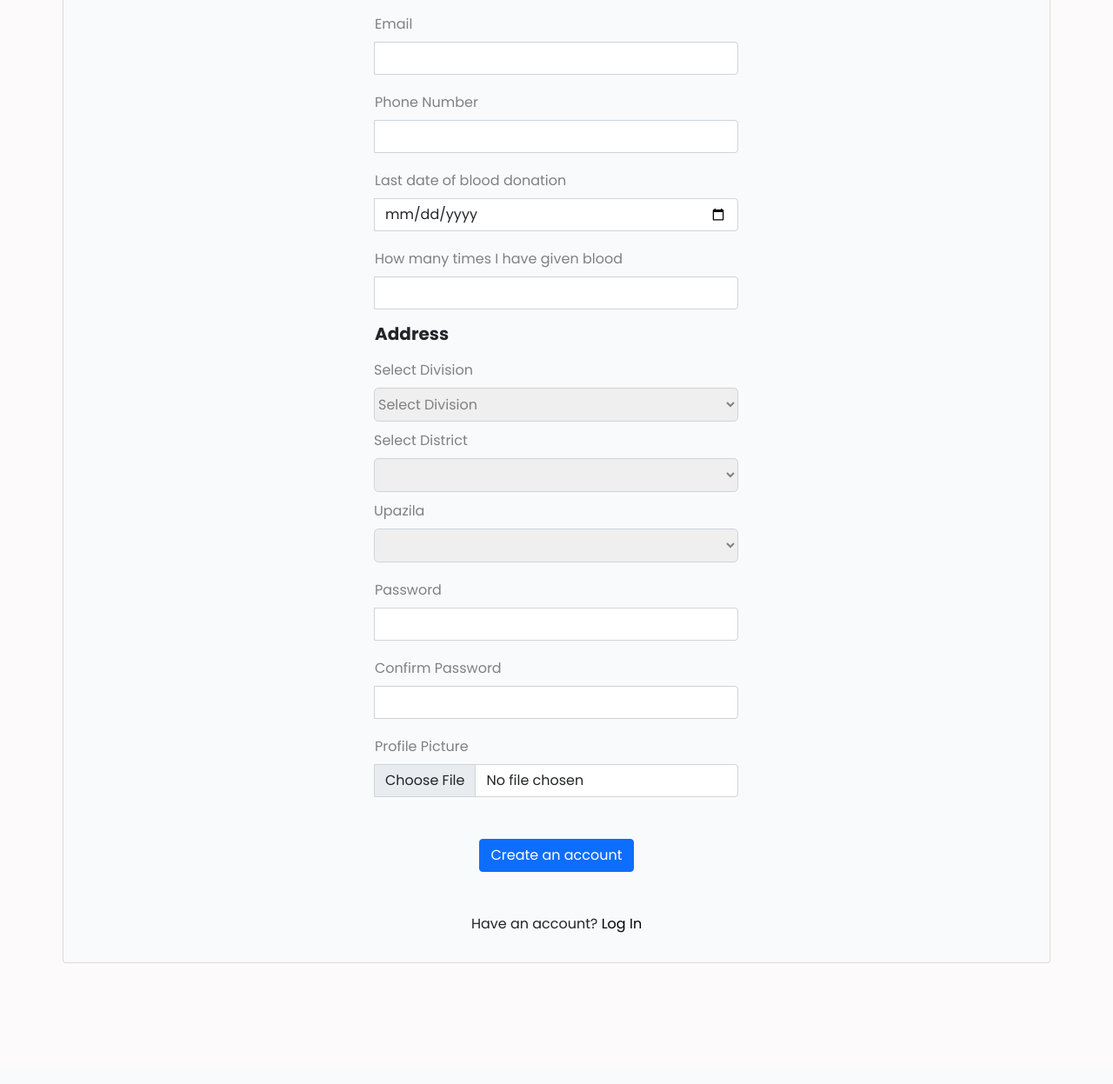
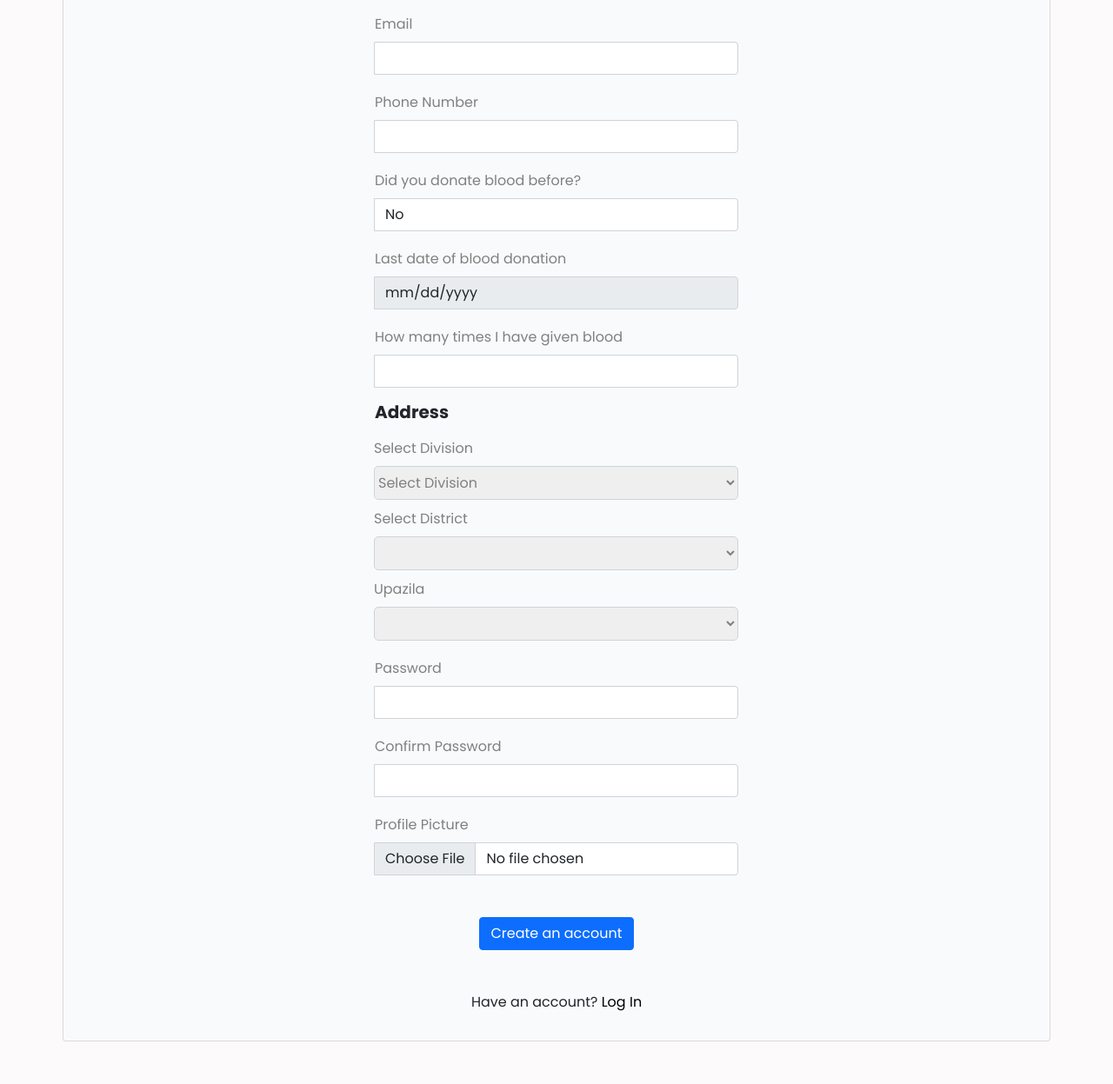
Before and after one commit to mr-teslaa/bloodbank, a Flask app: page /register in a window 1280 px wide. Shown: the part 518-1765 px from the top of the page at 87% size. Before the commit the page ends 1626 px from the top, so only its background shows below. Run offline with Flask 2, Linux system fonts and the light colour scheme; lists and menus that the app fills with data are empty; some libraries are stand-ins or nearby versions.

Commit message:
fixing date problem in db

```diff
--- a/bloodbank/routes.py
+++ b/bloodbank/routes.py
@@ -58,7 +58,16 @@ def register():
         hashed_password = bcrypt.generate_password_hash(form.password.data).decode('utf-8')
         if form.picture.data:
             profile_picture = save_profile_picture(form.picture.data)
-            user = User(name=form.name.data, username=form.username.data,\
+            if request.form.get('confirmdonor') == 'No':
+                user = User(name=form.name.data, username=form.username.data,\
+                        bloodgroup=form.bloodgroup.data,\
+                        email=form.email.data, password=hashed_password,\
+                        lastdate=db.null(), numberofdonation=form.numberofdonation.data,\
+                        mobile=form.mobile.data, division=request.form.get('division'),\
+                        district=request.form.get('district'), upazila=request.form.get('upazila'),\
+                        image_file=profile_picture)
+            else:
+                user = User(name=form.name.data, username=form.username.data,\
                         bloodgroup=form.bloodgroup.data,\
                         email=form.email.data, password=hashed_password,\
                         lastdate=form.lastdate.data, numberofdonation=form.numberofdonation.data,\
@@ -66,12 +75,21 @@ def register():
                         district=request.form.get('district'), upazila=request.form.get('upazila'),\
                         image_file=profile_picture)
         else:
-            user = User(name=form.name.data, username=form.username.data,\
+            if request.form.get('confirmdonor') == 'No':
+                user = User(name=form.name.data, username=form.username.data,\
+                        bloodgroup=form.bloodgroup.data,\
+                        email=form.email.data, password=hashed_password,\
+                        lastdate=db.null(), numberofdonation=form.numberofdonation.data,\
+                        mobile=form.mobile.data, division=request.form.get('division'),\
+                        district=request.form.get('district'), upazila=request.form.get('upazila') )
+            else:
+                user = User(name=form.name.data, username=form.username.data,\
                         bloodgroup=form.bloodgroup.data,\
                         email=form.email.data, password=hashed_password,\
                         lastdate=form.lastdate.data, numberofdonation=form.numberofdonation.data,\
                         mobile=form.mobile.data, division=request.form.get('division'),\
                         district=request.form.get('district'), upazila=request.form.get('upazila') )
+
         db.session.add(user)
         db.session.commit()
         flash('Your account has been created! You are now able to log in', 'success')
--- a/bloodbank/templates/dashboard.html
+++ b/bloodbank/templates/dashboard.html
@@ -45,7 +45,11 @@
                             </tr>
                             <tr>
                                 <th scope="row">LAST DATE OF BLOOD DONATION</th>
-                                <td>{{ current_user.lastdate.strftime('%d-%m-%Y') }}</td>
+                                {% if current_user.lastdate %}
+                                    <td>{{ current_user.lastdate.strftime('%d-%m-%Y') }}</td>
+                                {% else %}
+                                    <td>{{ current_user.lastdate }}</td>
+                                {% endif %}
                             </tr>
                             <tr>
                                 <th scope="row">HOW MANY TIMES HAVE I GIVEN BLOOD</th>
--- a/bloodbank/templates/profile.html
+++ b/bloodbank/templates/profile.html
@@ -38,7 +38,11 @@
                             </tr>
                             <tr>
                                 <th scope="row">LAST DATE OF BLOOD DONATION</th>
-                                <td>{{ user.lastdate.strftime('%d-%m-%Y') }}</td>
+                                {% if user.lastdate %}
+                                    <td>{{ user.lastdate.strftime('%d-%m-%Y') }}</td>
+                                {% else %}
+                                    <td>{{ user.lastdate }}</td>
+                                {% endif %}
                             </tr>
                             <tr>
                                 <th scope="row">HOW MANY TIMES HAVE I GIVEN BLOOD</th>
--- a/bloodbank/templates/register.html
+++ b/bloodbank/templates/register.html
@@ -148,30 +148,50 @@
                                 {% endif %}
                             </div>
 
+                            <!-- make sure he donate the blood before -->
+                            <div class="form-group input-group">
+                                <label for="confirmdonor" class="form-label" style="margin-left: 0;">
+                                    Did you donate blood before?
+                                </label>
+                                <select name="confirmdonor" id="donation" class="form-control" onchange="checkdonor()" style="width: 100%;">
+                                    <option value="No">No</option>
+                                    <option value="Yes">Yes</option>
+                                </select>
+                            </div>
+
                             <!-- form-group// -->
                             <div class="form-group input-group">
-                                <!--div class="input-group-prepend">
-                                    <span class="input-group-text"> <i class='bx bxs-phone' ></i> </span>
-                                </div-->
-                                <!--elect class="custom-select" style="max-width: 120px;">
-                                    <option selected="">+880</option>
-                                    <option value="1">+972</option>
-                                    <option value="2">+198</option>
-                                    <option value="3">+701</option>
-                                </select-->
                                 {{ form.lastdate.label(class="form-label", style="margin-left: 0;") }}
 
                                 {% if form.lastdate.errors %}
-                                    {{ form.lastdate(class="form-control is-invalid") }}
+                                    {{ form.lastdate(class="form-control is-invalid", id="lastdate") }}
                                     <div class="invalid-feedback">
                                         {% for error in form.lastdate.errors %}
                                             <span>{{ error }}</span>
                                         {% endfor %}
                                     </div>
                                 {% else %}
-                                    {{ form.lastdate(class="form-control") }}
+                                    {{ form.lastdate(class="form-control", id="lastdate") }}
                                 {% endif %}
                             </div>
+
+                            <script>
+                                const checkdonor = () => {
+                                    const donorvalue = document.querySelector('#donation').value,
+                                        lastdate = document.querySelector('#lastdate');
+
+                                    // disable the date field if he/she didn't donate the blood before
+                                    if (donorvalue === 'Yes') {
+                                        lastdate.removeAttribute('disabled');
+                                    } else {
+                                        lastdate.setAttribute("disabled", true);
+                                    }
+                                }
+
+                                document.addEventListener('DOMContentLoaded', () => {
+                                    checkdonor();
+                                });
+                            </script>
 
                             <!-- form-group// -->
                             <div class="form-group input-group">
--- a/bloodbank/templates/root.html
+++ b/bloodbank/templates/root.html
@@ -6,7 +6,7 @@
         <meta charset="utf-8">
         <meta name="viewport" content="width=device-width, initial-scale=1.0" />
         <title>
-          {% block title %} {% endblock %} BD Blood Bank
+          {% block title %} {% endblock %} Our Blood Bank
         </title>
         <link rel="icon" href="https://i.ibb.co/rf14n99/ourbloodbankround.png" type="image/gif" sizes="16x16" />
         <link href="https://cdn.jsdelivr.net/npm/bootstrap@5.0.2/dist/css/bootstrap.min.css" rel="stylesheet" />
```
Also changed, not shown: bloodbank/templates/demoDB.html (+7 -1 lines), bloodbank/site.db.
